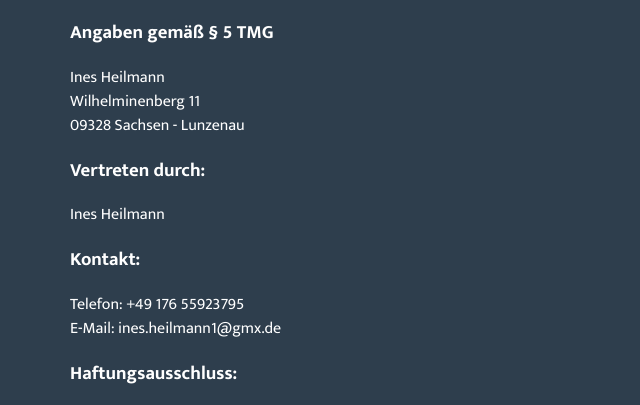
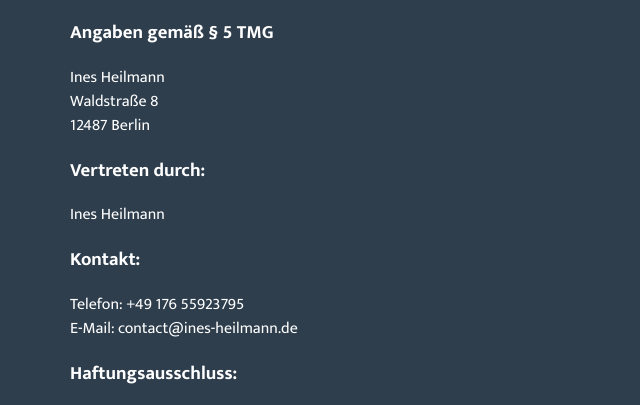
Before and after one commit to ineshe/Portfolio, a PHP site: page /impressum in a window 1280 px wide. Shown: the part 191-596 px from the top of the page, without its empty margins (0-640 px from the left). Run offline with PHP 8.4, Linux system fonts and the light colour scheme.

Commit message:
Update information

```diff
--- a/src/views/impressum/impressum.php
+++ b/src/views/impressum/impressum.php
@@ -27,15 +27,15 @@
             <div class="grid">
                 <h3>Angaben gemäß § 5 TMG</h3>
                 <p>Ines Heilmann<br>
-                    Wilhelminenberg 11<br>
-                    09328 Sachsen - Lunzenau<br>
+                    Waldstraße 8<br>
+                    12487 Berlin<br>
                 </p>
                 <p><h3>Vertreten durch:</h3>
                     Ines Heilmann
                 </p>
                 <p><h3>Kontakt:</h3>
                     Telefon: +49 176 55923795<br>
-                    E-Mail: <a href='mailto:ines.heilmann1@gmx.de'>ines.heilmann1@gmx.de</a></br>
+                    E-Mail: <a href='mailto:contact@ines-heilmann.de'>contact@ines-heilmann.de</a></br>
                 </p>
                 <p><h3>Haftungsausschluss: </h3>
 
```
